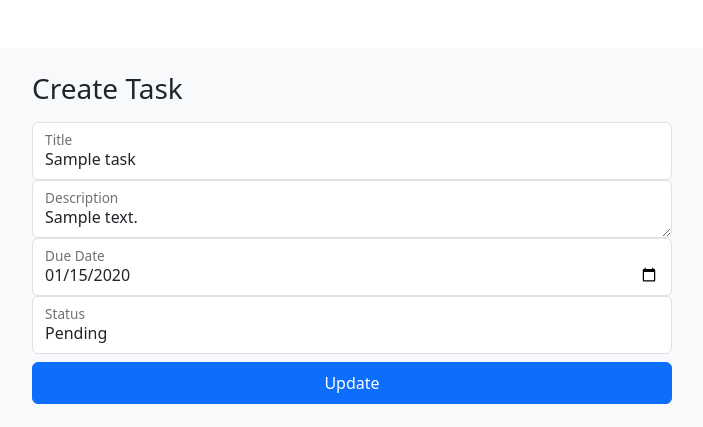
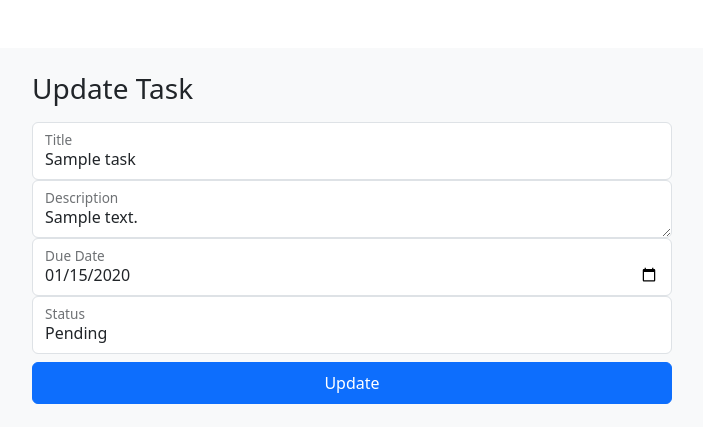
Before and after one commit to Anuj411/todos, a Django app: page /tasks/update/1/ in a window 1280 px wide. Shown: the part 56-483 px from the top of the page, without its empty margins (288-991 px from the left). Run offline with Django 4.2, Linux system fonts and the light colour scheme; a user stored in the database is signed in; tables that the repository leaves empty hold one stand-in row (values such as "Sample post").

Commit message:
Updated update task form

```diff
--- a/templates/tasks/update-task.html
+++ b/templates/tasks/update-task.html
@@ -88,7 +88,7 @@
 <div class="form-signin w-50 m-auto">
     <form method="post" novalidate>
         {% csrf_token %}
-        <h1 class="h3 mb-3 fw-normal">Create Task</h1>
+        <h1 class="h3 mb-3 fw-normal">Update Task</h1>
 
         <div class="form-floating">
             {{ form.title }}
```
